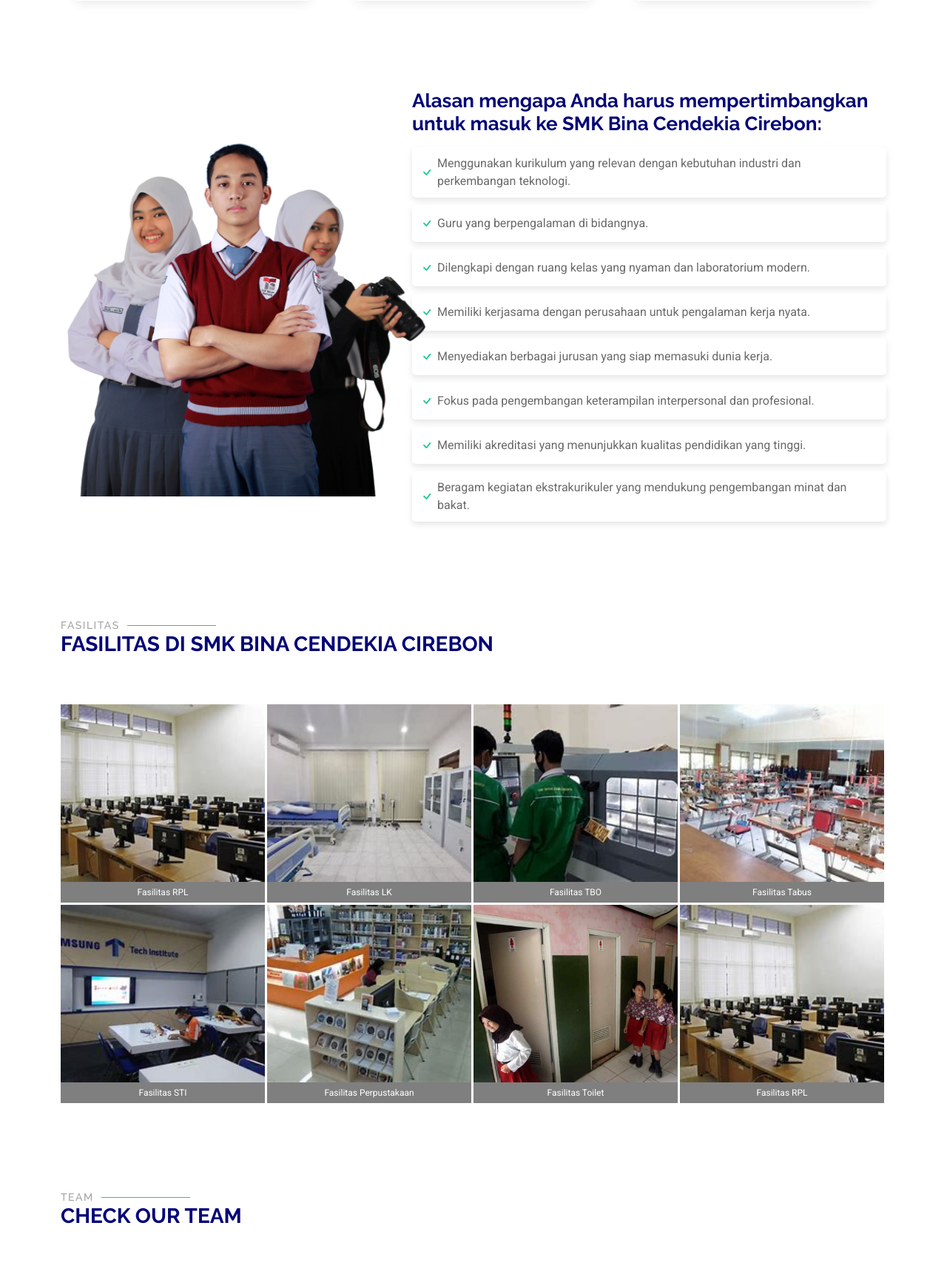
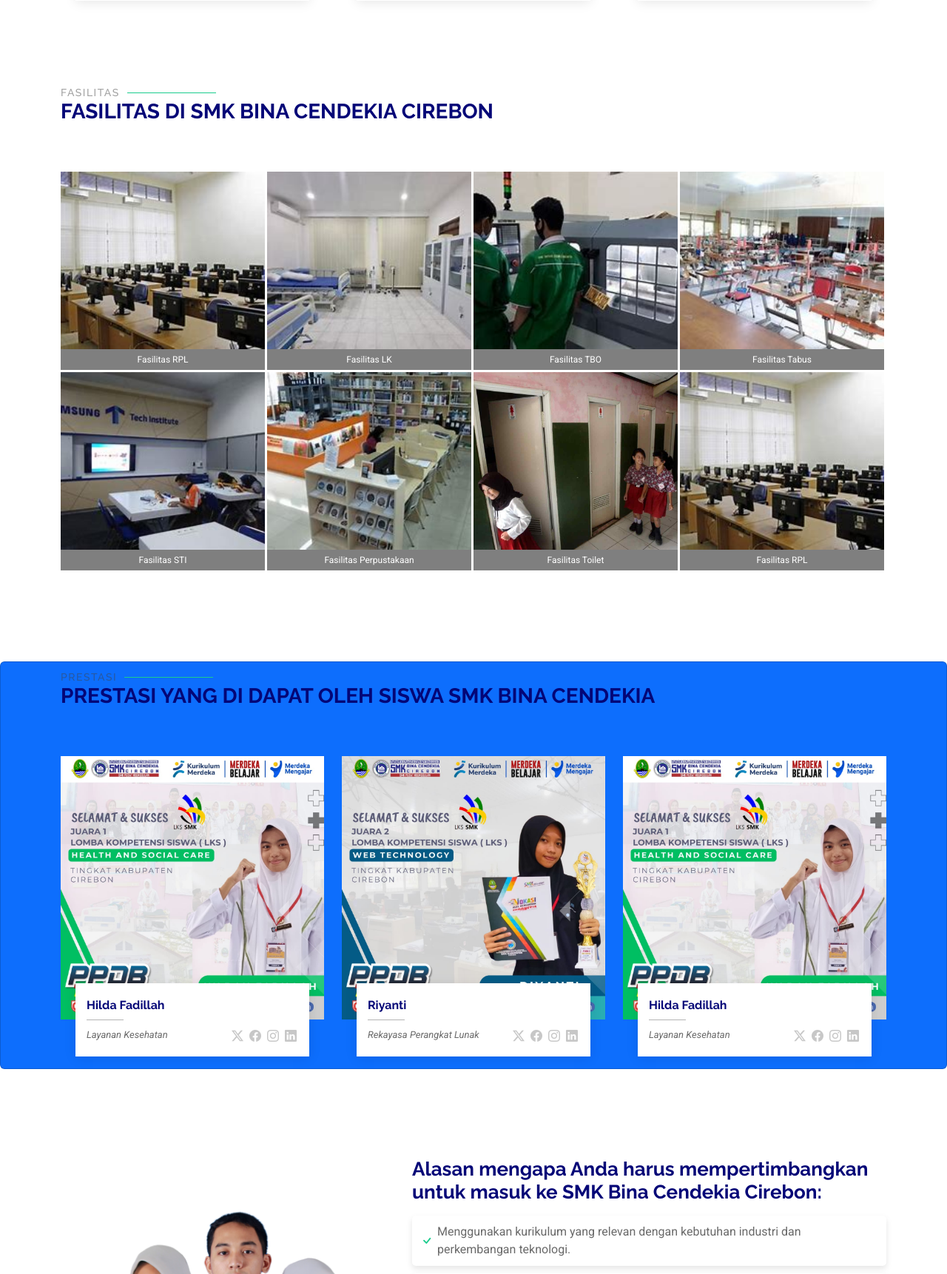
Before and after one commit to tyas220507/landing-ppdb, a PHP site: page / in a window 1280 px wide. Shown: the part 2630-4352 px from the top of the page at 74% size. Run offline with PHP 8.4, Linux system fonts and the light colour scheme.

Commit message:
poster prestasi

```diff
--- a/index.php
+++ b/index.php
@@ -217,36 +217,7 @@ include('./layouts/header.php');
 
 
 
-    <!-- Details Section -->
-    <section id="details" class="details section">
-      <div class="container">
-        <div class="row gy-4 align-items-center features-item">
-          <div class="col-md-5 d-flex align-items-center" data-aos="zoom-out" data-aos-delay="100">
-            <img src="assets/img/p1.png" width="500px" height="auto" class=" animated" alt="">
-          </div>
-          <div class="col-md-7" data-aos="fade-up" data-aos-delay="100">
-            <h3>Alasan mengapa Anda harus mempertimbangkan untuk masuk ke SMK Bina Cendekia Cirebon:</h3>
-            <p>
-            <ul>
-              <li style="display: flex; align-items: center; margin: 10px 0; padding: 10px; background-color: #fff; border-radius: 5px; box-shadow: 0 4px 8px rgba(0, 0, 0, 0.1);"><i class="bi bi-check"></i><span> Menggunakan kurikulum yang relevan dengan kebutuhan industri dan perkembangan teknologi.</span></li>
-              <li style="display: flex; align-items: center; margin: 10px 0; padding: 10px; background-color: #fff; border-radius: 5px; box-shadow: 0 4px 8px rgba(0, 0, 0, 0.1);"><i class="bi bi-check"></i> <span> Guru yang berpengalaman di bidangnya.</span></li>
-              <li style="display: flex; align-items: center; margin: 10px 0; padding: 10px; background-color: #fff; border-radius: 5px; box-shadow: 0 4px 8px rgba(0, 0, 0, 0.1);"><i class="bi bi-check"></i> <span> Dilengkapi dengan ruang kelas yang nyaman dan laboratorium modern.</span></li>
-              <li style="display: flex; align-items: center; margin: 10px 0; padding: 10px; background-color: #fff; border-radius: 5px; box-shadow: 0 4px 8px rgba(0, 0, 0, 0.1);"><i class="bi bi-check"></i><span> Memiliki kerjasama dengan perusahaan untuk pengalaman kerja nyata.</span></li>
-              <li style="display: flex; align-items: center; margin: 10px 0; padding: 10px; background-color: #fff; border-radius: 5px; box-shadow: 0 4px 8px rgba(0, 0, 0, 0.1);"><i class="bi bi-check"></i> <span> Menyediakan berbagai jurusan yang siap memasuki dunia kerja.</span></li>
-              <li style="display: flex; align-items: center; margin: 10px 0; padding: 10px; background-color: #fff; border-radius: 5px; box-shadow: 0 4px 8px rgba(0, 0, 0, 0.1);"><i class="bi bi-check"></i> <span> Fokus pada pengembangan keterampilan interpersonal dan profesional.</span></li>
-              <li style="display: flex; align-items: center; margin: 10px 0; padding: 10px; background-color: #fff; border-radius: 5px; box-shadow: 0 4px 8px rgba(0, 0, 0, 0.1);"><i class="bi bi-check"></i> <span> Memiliki akreditasi yang menunjukkan kualitas pendidikan yang tinggi.</span></li>
-              <li style="display: flex; align-items: center; margin: 10px 0; padding: 10px; background-color: #fff; border-radius: 5px; box-shadow: 0 4px 8px rgba(0, 0, 0, 0.1);"><i class="bi bi-check"></i><span> Beragam kegiatan ekstrakurikuler yang mendukung pengembangan minat dan bakat.</span></li>
-            </ul>
 
-          </div>
-        </div><!-- End Features Item -->
-
-
-
-      </div>
-
-    </section>
-    <!-- End Details Section -->
 
     <!-- Gallery Section -->
     <section id="gallery" class="gallery section">
@@ -359,23 +330,21 @@ include('./layouts/header.php');
 
     <!-- Team Section -->
     <section id="team" class="team section">
-
+      <div class="card text-white bg-primary mb-9" style="max-width: 180rem;">
+        <div class="card-body">
           <!-- Section Title -->
           <div class="container section-title" data-aos="fade-up">
-        <h2>Team</h2>
-        <div><span>Check Our</span> <span class="description-title">Team</span></div>
+            <h2>Prestasi</h2>
+            <div><span>Prestasi yang</span> <span class="description-title">di dapat oleh siswa smk bina cendekia</span></div>
           </div><!-- End Section Title -->
-
           <div class="container">
-
             <div class="row gy-5">
-
               <div class="col-lg-4 col-md-6" data-aos="fade-up" data-aos-delay="100">
                 <div class="member">
-              <div class="pic"><img src="assets/img/team/team-1.jpg" class="img-fluid" alt=""></div>
+                  <div class="pic"><img src="assets/img/team/prestasi_lk.jpeg" class="img-fluid" alt=""></div>
                   <div class="member-info">
-                <h4>Walter White</h4>
-                <span>Chief Executive Officer</span>
+                  <h4>Hilda Fadillah</h4>
+                  <span>Layanan Kesehatan</span>
                     <div class="social">
                       <a href=""><i class="bi bi-twitter-x"></i></a>
                       <a href=""><i class="bi bi-facebook"></i></a>
@@ -388,10 +357,10 @@ include('./layouts/header.php');
 
               <div class="col-lg-4 col-md-6" data-aos="fade-up" data-aos-delay="200">
                 <div class="member">
-              <div class="pic"><img src="assets/img/team/team-2.jpg" class="img-fluid" alt=""></div>
+                  <div class="pic"><img src="assets/img/team/prestasi_rpl.jpeg" class="img-fluid" alt=""></div>
                   <div class="member-info">
-                <h4>Sarah Jhonson</h4>
-                <span>Product Manager</span>
+                    <h4>Riyanti</h4>
+                    <span>Rekayasa Perangkat Lunak</span>
                     <div class="social">
                       <a href=""><i class="bi bi-twitter-x"></i></a>
                       <a href=""><i class="bi bi-facebook"></i></a>
@@ -404,10 +373,10 @@ include('./layouts/header.php');
 
               <div class="col-lg-4 col-md-6" data-aos="fade-up" data-aos-delay="300">
                 <div class="member">
-              <div class="pic"><img src="assets/img/team/team-3.jpg" class="img-fluid" alt=""></div>
+                  <div class="pic"><img src="assets/img/team/prestasi_lk.jpeg" class="img-fluid" alt=""></div>
                   <div class="member-info">
-                <h4>William Anderson</h4>
-                <span>CTO</span>
+                    <h4>Hilda Fadillah</h4>
+                    <span>Layanan Kesehatan</span>
                     <div class="social">
                       <a href=""><i class="bi bi-twitter-x"></i></a>
                       <a href=""><i class="bi bi-facebook"></i></a>
@@ -424,7 +393,40 @@ include('./layouts/header.php');
 
     </section>
     <!-- /Team Section -->
+    </div>
 
+
+
+    <!-- Details Section -->
+    <section id="details" class="details section">
+      <div class="container">
+        <div class="row gy-4 align-items-center features-item">
+          <div class="col-md-5 d-flex align-items-center" data-aos="zoom-out" data-aos-delay="100">
+            <img src="assets/img/p1.png" width="500px" height="auto" class=" animated" alt="">
+          </div>
+          <div class="col-md-7" data-aos="fade-up" data-aos-delay="100">
+            <h3>Alasan mengapa Anda harus mempertimbangkan untuk masuk ke SMK Bina Cendekia Cirebon:</h3>
+            <p>
+            <ul>
+              <li style="display: flex; align-items: center; margin: 10px 0; padding: 10px; background-color: #fff; border-radius: 5px; box-shadow: 0 4px 8px rgba(0, 0, 0, 0.1);"><i class="bi bi-check"></i><span> Menggunakan kurikulum yang relevan dengan kebutuhan industri dan perkembangan teknologi.</span></li>
+              <li style="display: flex; align-items: center; margin: 10px 0; padding: 10px; background-color: #fff; border-radius: 5px; box-shadow: 0 4px 8px rgba(0, 0, 0, 0.1);"><i class="bi bi-check"></i> <span> Guru yang berpengalaman di bidangnya.</span></li>
+              <li style="display: flex; align-items: center; margin: 10px 0; padding: 10px; background-color: #fff; border-radius: 5px; box-shadow: 0 4px 8px rgba(0, 0, 0, 0.1);"><i class="bi bi-check"></i> <span> Dilengkapi dengan ruang kelas yang nyaman dan laboratorium modern.</span></li>
+              <li style="display: flex; align-items: center; margin: 10px 0; padding: 10px; background-color: #fff; border-radius: 5px; box-shadow: 0 4px 8px rgba(0, 0, 0, 0.1);"><i class="bi bi-check"></i><span> Memiliki kerjasama dengan perusahaan untuk pengalaman kerja nyata.</span></li>
+              <li style="display: flex; align-items: center; margin: 10px 0; padding: 10px; background-color: #fff; border-radius: 5px; box-shadow: 0 4px 8px rgba(0, 0, 0, 0.1);"><i class="bi bi-check"></i> <span> Menyediakan berbagai jurusan yang siap memasuki dunia kerja.</span></li>
+              <li style="display: flex; align-items: center; margin: 10px 0; padding: 10px; background-color: #fff; border-radius: 5px; box-shadow: 0 4px 8px rgba(0, 0, 0, 0.1);"><i class="bi bi-check"></i> <span> Fokus pada pengembangan keterampilan interpersonal dan profesional.</span></li>
+              <li style="display: flex; align-items: center; margin: 10px 0; padding: 10px; background-color: #fff; border-radius: 5px; box-shadow: 0 4px 8px rgba(0, 0, 0, 0.1);"><i class="bi bi-check"></i> <span> Memiliki akreditasi yang menunjukkan kualitas pendidikan yang tinggi.</span></li>
+              <li style="display: flex; align-items: center; margin: 10px 0; padding: 10px; background-color: #fff; border-radius: 5px; box-shadow: 0 4px 8px rgba(0, 0, 0, 0.1);"><i class="bi bi-check"></i><span> Beragam kegiatan ekstrakurikuler yang mendukung pengembangan minat dan bakat.</span></li>
+            </ul>
+
+          </div>
+        </div><!-- End Features Item -->
+
+
+
+      </div>
+
+    </section>
+    <!-- End Details Section -->
 
     <!-- Contact Section -->
     <section id="contact" class="contact section">
```
Also changed, not shown: assets/img/team/prestasi_lk.jpeg (added), assets/img/team/prestasi_rpl.jpeg (added). Lines whose indentation alone changed are shown as unchanged.
